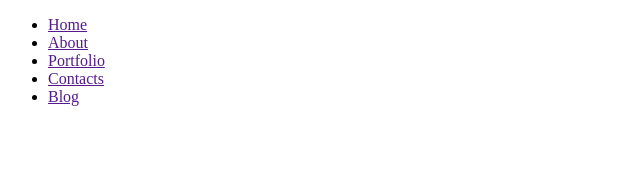
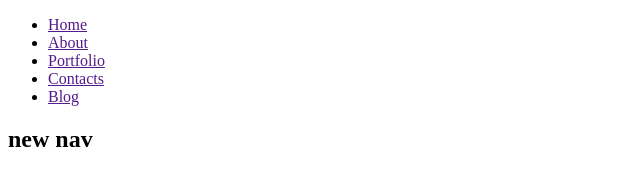
Before and after one commit to ZBajie/mittNyaRespository, a plain HTML site: page index.html in a window 1280 px wide. Shown: the whole page, without its empty margins (0-640 px from the left). Drawn offline with Linux system fonts and the light colour scheme.

Commit message:
main article

```diff
--- a/index.html
+++ b/index.html
@@ -18,5 +18,10 @@
         </ul>
       </nav>
     </header>
+    <main>
+      <article>
+        <h2>new nav</h2>
+      </article>
+    </main>
   </body>
 </html>
```
